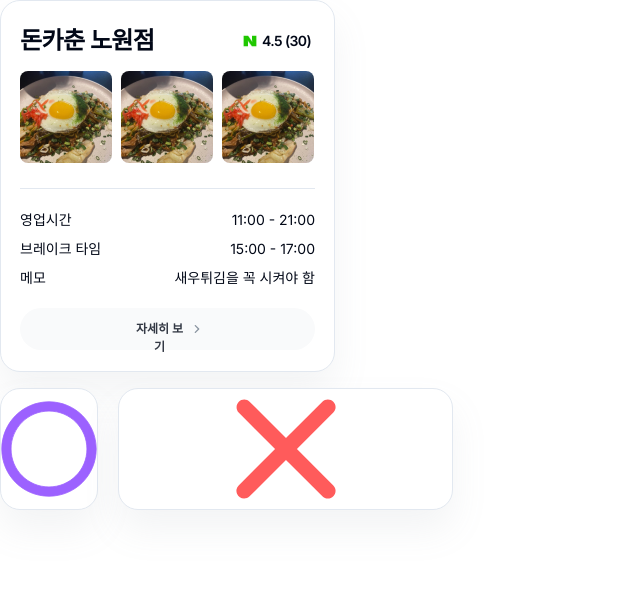
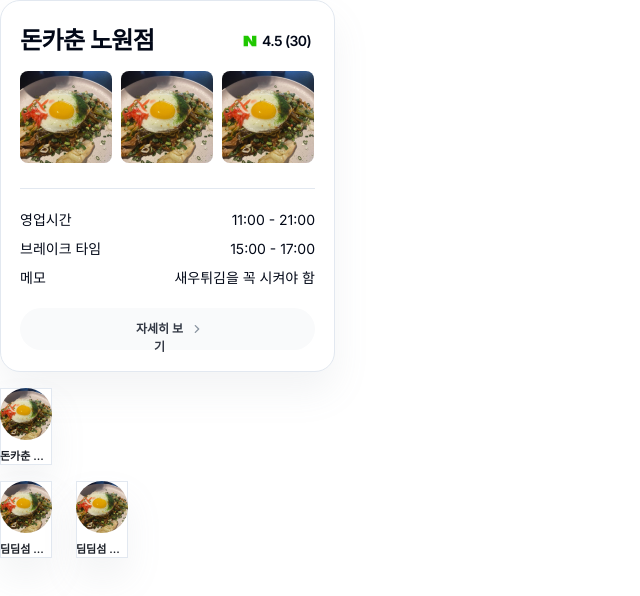
Before and after one commit to mash-up-kr/piikii_web, a Next.js app: page /test in a window 1280 px wide. Shown: the top 596 px of the page, without its empty margins (0-640 px from the left). Built offline with nearby package versions, Linux system fonts and the light colour scheme.

Commit message:
feat: Add Card indicating the pending course resolve #18

```diff
--- a/app/test/page.tsx
+++ b/app/test/page.tsx
@@ -3,6 +3,9 @@ import CardWithImage, {
   CardWithDislike,
   CardWithLike,
 } from "@/components/common/Cards/CardWithImage";
+import PendingCard, {
+  PendingCardList,
+} from "@/components/common/Cards/PendingCard";
 import { Size } from "@/model";
 import React from "react";
 
@@ -11,6 +14,10 @@ const info = [
   { label: "영업시간", value: "11:00 - 21:00" },
   { label: "브레이크 타임", value: "15:00 - 17:00" },
   { label: "메모", value: "새우튀김을 꼭 시켜야 함" },
+];
+const cardData = [
+  { place: "딤딤섬 삼성점", images: ["/png/food.png"] },
+  { place: "딤딤섬 목동점", images: ["/png/food.png"] },
 ];
 
 const CardComponentPage = () => {
@@ -24,10 +31,8 @@ const CardComponentPage = () => {
         images={images}
         info={info}
       />
-      <div className="flex flex-row gap-x-5">
-        <CardWithLike size={Size.small} />
-        <CardWithDislike size={Size.large} />
-      </div>
+      <PendingCard place={"돈카춘 노원점"} images={images} />
+      <PendingCardList cards={cardData} />
     </div>
   );
 };
--- a/components/common/Cards/CardWithImage.tsx
+++ b/components/common/Cards/CardWithImage.tsx
@@ -16,7 +16,7 @@ export const CardWithImage: React.FC<CardInfoProps> = ({
   const router = useRouter();
 
   return (
-    <Card className="flex flex-col items-center w-[335px] max-h-[372px] py-[24px]">
+    <Card className="flex flex-col items-center w-[335px] max-h-[372px] py-[24px] rounded-xl">
       <div className="flex flex-col w-[295px] h-[139px]">
         <div className="flex flex-row gap-x-[8px]">
           <CardHeader>
@@ -59,7 +59,7 @@ export const CardWithImage: React.FC<CardInfoProps> = ({
       </div>
       <hr className="w-[295px] mt-[24px]" />
       <CardContent className="flex flex-col w-[295px] h-[161px] gap-y-[8px] my-[20px]">
-        {info.map((item, index) => (
+        {info?.map((item, index) => (
           <div
             key={index}
             className="flex flex-row justify-between w-[295px] h-[21px] gap-x-[16px] text-[14px]"
@@ -70,7 +70,7 @@ export const CardWithImage: React.FC<CardInfoProps> = ({
         ))}
         <button
           className="flex flex-row mt-[12px] items-center justify-center w-[295px] h-[42px] bg-[#F9FAFB] py-[12px] px-[111px] rounded-2xl gap-x-[4px]"
-          onClick={() => router.push(link)}
+          onClick={() => (link ? router.push(link) : null)}
         >
           <div className="w-[55px] h-[18px] opacity-80 text-[12px] font-semibold">
             자세히 보기
--- /dev/null
+++ b/components/common/Cards/PendingCard.tsx
@@ -0,0 +1,38 @@
+import { Card, CardContent } from "@/components/ui/card";
+import { CardInfoProps, PendingCardListProps } from "@/model";
+import Image from "next/image";
+
+export const PendingCard: React.FC<CardInfoProps> = ({ place, images }) => {
+  return (
+    <Card className="flex flex-col items-center justify-center w-[52px] h-[77px]">
+      <CardContent className="flex flex-col gap-y-[8px]">
+        <div className="flex">
+          <Image
+            src={images[0]}
+            alt={place}
+            className="rounded-[26px]"
+            width={52}
+            height={52}
+            priority
+          />
+        </div>
+        <span className="w-[52px] h-[17px] text-[11px] font-semibold text-[#1B1F27] text-ellipsis overflow-hidden inline-block whitespace-nowrap">
+          {place}
+        </span>
+      </CardContent>
+    </Card>
+  );
+};
+
+//카드가 여러 개일 경우
+export const PendingCardList: React.FC<PendingCardListProps> = ({ cards }) => {
+  return (
+    <div className={`flex ${cards.length > 1 ? "gap-x-[24px]" : ""}`}>
+      {cards?.map((card, index) => (
+        <PendingCard key={index} place={card?.place} images={card?.images} />
+      ))}
+    </div>
+  );
+};
+
+export default PendingCard;
--- a/components/ui/card.tsx
+++ b/components/ui/card.tsx
@@ -8,10 +8,7 @@ const Card = React.forwardRef<
 >(({ className, ...props }, ref) => (
   <div
     ref={ref}
-    className={cn(
-      "rounded-xl border bg-card text-card-foreground shadow-xl",
-      className
-    )}
+    className={cn("border bg-card text-card-foreground shadow-xl", className)}
     {...props}
   />
 ));
--- a/model/index.ts
+++ b/model/index.ts
@@ -9,14 +9,18 @@ export interface CardSizeProps {
 
 export interface CardInfoProps {
   place: string;
-  link: string;
-  rating: string;
-  numberOfReviews: number;
+  link?: string;
+  rating?: string;
+  numberOfReviews?: number;
   images: string[];
-  info: { label: string; value: string }[];
+  info?: { label: string; value: string }[];
 }
 
 export interface ImgProps {
   width: number;
   height: number;
 }
+
+export interface PendingCardListProps {
+  cards: { place: string; images: string[] }[];
+}
```
